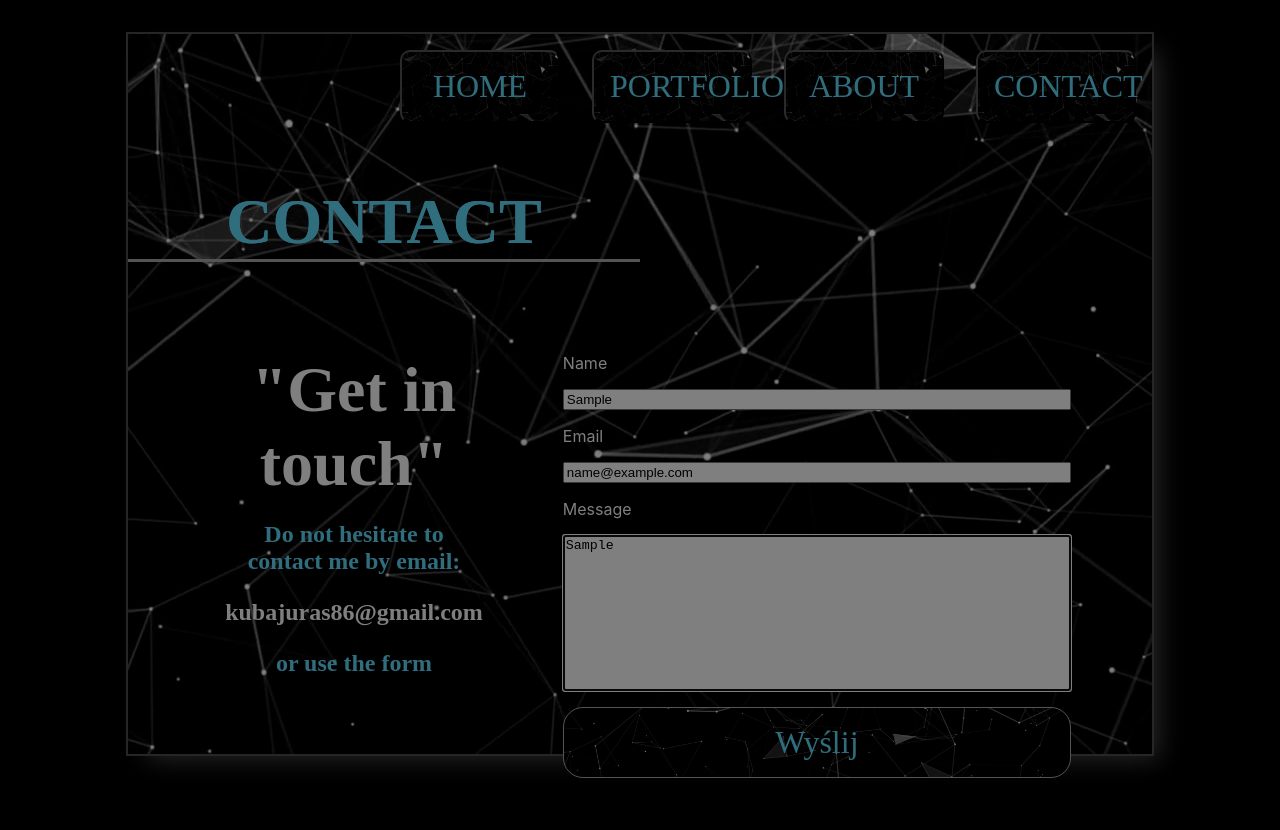
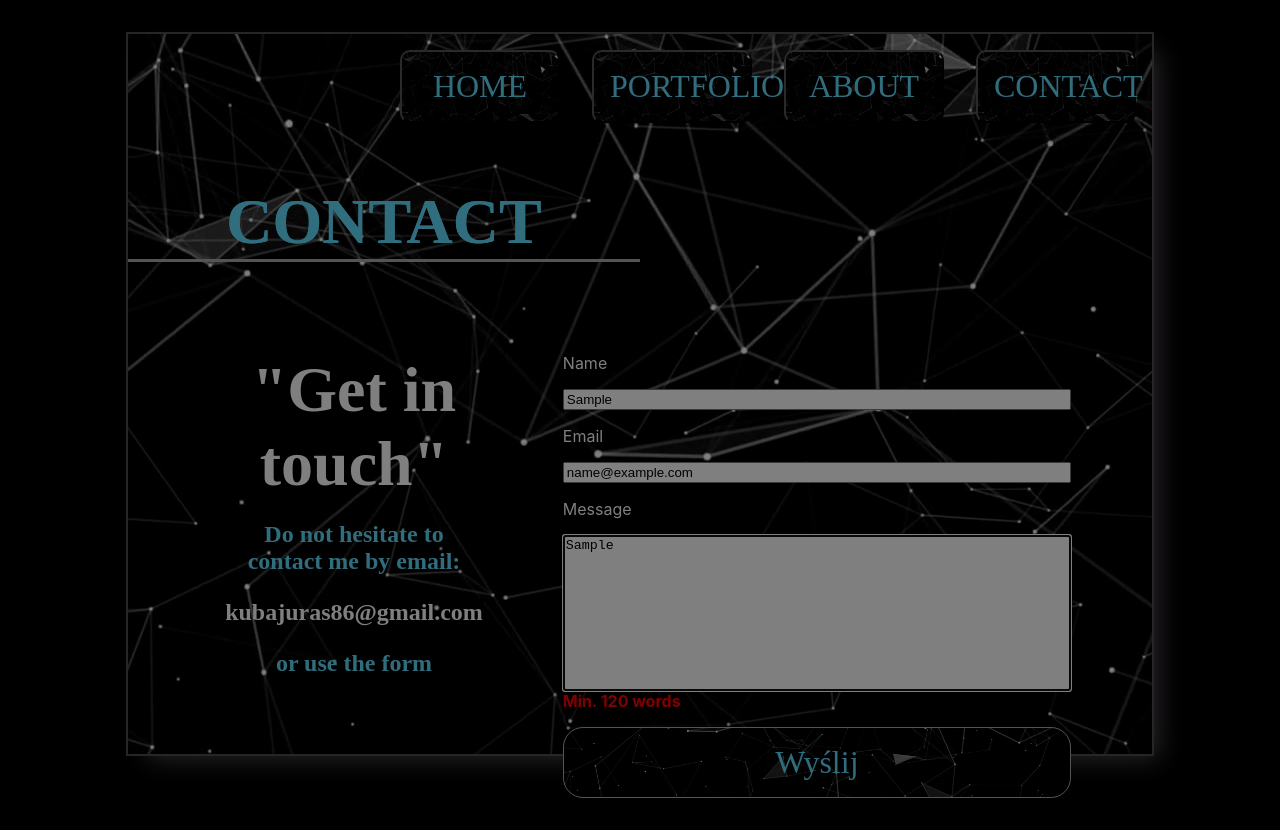
Before and after one commit to ogi009/KubaJuras, a React (Create React App) app: page /Contact in a window 1280 px wide. Both pictures are taken after typing "Sample", "name@example.com", "Sample" into the empty fields and a click on the button "Wyślij". Built offline with nearby package versions, Linux system fonts and the light colour scheme; a web font is replaced by a local one.

Commit message:
upgrade of form

```diff
--- a/src/Pages/Contact/Contact.js
+++ b/src/Pages/Contact/Contact.js
@@ -55,20 +55,20 @@ const Contact = () => {
                                 <p>Name</p>
                                 <input name="name" ref={register({required: true, minLength: 3})}/>
                                 {errors.name &&
-                                <span style={{fontWeight: "bold", color: "red"}}>Imię jest za krótkie</span>}
+                                <span style={{fontWeight: "bold", color: "red"}}>Name is too short</span>}
                             </label>
                             <label>
                                 <p>Email</p>
                                 <input name="email"
                                        ref={register({pattern: /^(([^<>()[\],;:\s@]+(\.[^<>()\],;:\s@]+)*)|(.+))@(([^<>()[\],;:\s@]+\.)+[^<>()[\],;:\s@]{2,})$/i})}/>
                                 {errors.email &&
-                                <span style={{fontWeight: "bold", color: "red"}}>Wpisz prawdiłowy email</span>}
+                                <span style={{fontWeight: "bold", color: "red"}}>Email is not correct</span>}
                             </label>
                             <label>
                                 <p>Message</p>
                             </label>
                             <textarea name="message" ref={register({required: true, minLength: 120})}/>
-                            {errors.textarea && <span style={{fontWeight: "bold", color: "red"}}>Wiadomość musi mieć conajmniej 120 znaków</span>}
+                            {errors.message && <span style={{fontWeight: "bold", color: "red"}}>Min. 120 words</span>}
                             <button type="submit">Wyślij</button>
                         </div>
                     </form>
```
